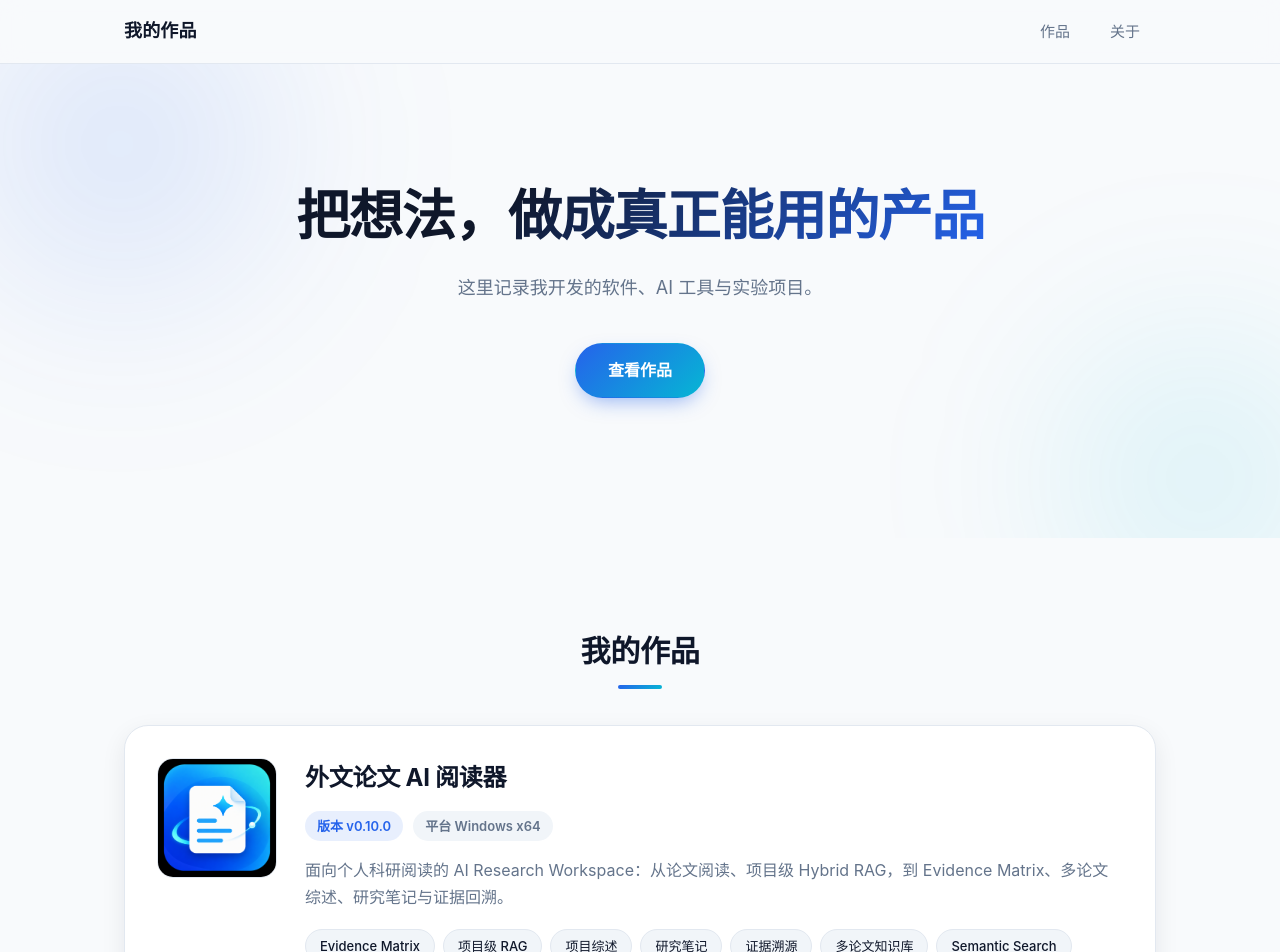
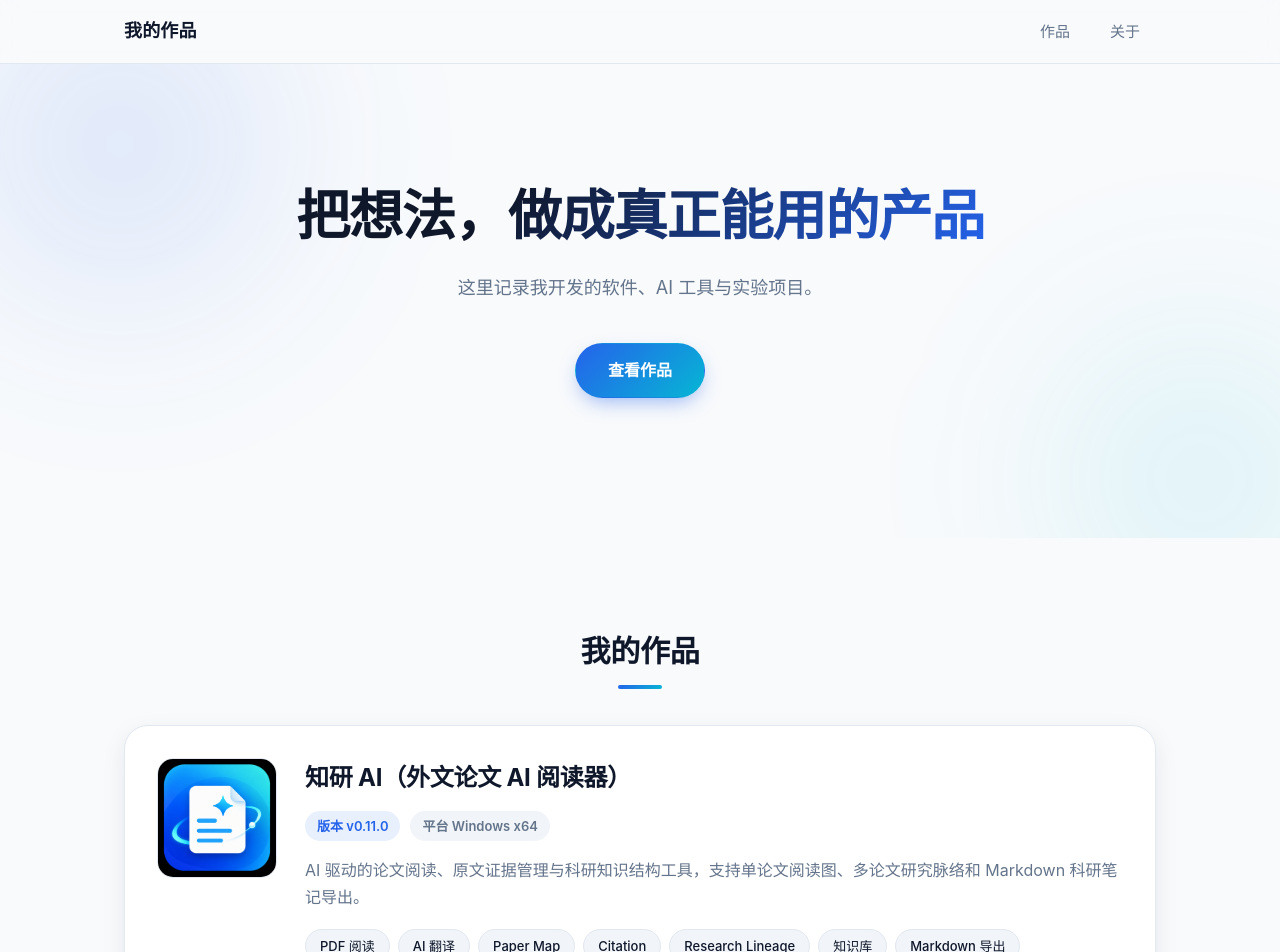
Before and after one commit to Director-code-c/my-portfolio, a Vue app: page / in a window 1280 px wide. Shown: the top 952 px of the page. Built offline with nearby package versions, Linux system fonts and the light colour scheme.

Commit message:
release: update Zhiyan AI to v0.11.0

```diff
--- a/src/data/projects.js
+++ b/src/data/projects.js
@@ -3,101 +3,33 @@
 export const projects = [
   {
     id: 'ai-paper-reader',
-    name: '外文论文 AI 阅读器',
-    version: 'v0.10.0',
+    name: '知研 AI（外文论文 AI 阅读器）',
+    version: 'v0.11.0',
     platform: 'Windows x64',
     icon: `${import.meta.env.BASE_URL}ai-paper-reader.png`,
     description:
-      '面向个人科研阅读的 AI Research Workspace：从论文阅读、项目级 Hybrid RAG，到 Evidence Matrix、多论文综述、研究笔记与证据回溯。',
-    tags: ['Evidence Matrix', '项目级 RAG', '项目综述', '研究笔记', '证据溯源', '多论文知识库', 'Semantic Search', 'RRF Hybrid Search', 'PDF / TXT', '扫描 PDF OCR', 'StarDict 本地词典', '单词本 SRS', 'AI 翻译', 'AI 总结', 'DOI / Crossref', 'BibTeX / APA / GB-T 7714'],
+      'AI 驱动的论文阅读、原文证据管理与科研知识结构工具，支持单论文阅读图、多论文研究脉络和 Markdown 科研笔记导出。',
+    tags: ['PDF 阅读', 'AI 翻译', 'Paper Map', 'Citation', 'Research Lineage', '知识库', 'Markdown 导出', 'Undo / Redo'],
     // Windows 正式版安装包，托管于 GitHub Releases
     downloadUrl:
-      'https://github.com/Director-code-c/ai-paper-reader-releases/releases/download/v0.10.0/AI-Paper-Reader-Setup-0.10.0.exe',
+      'https://github.com/Director-code-c/ai-paper-reader-releases/releases/download/v0.11.0/AI.Setup.0.11.0.exe',
     capabilities: [
-      'Evidence Matrix 多论文证据矩阵',
-      '自动提取：研究问题 / 方法 / 数据集 / 主要结果 / 局限',
-      '每个 Matrix 单元格绑定本地 citation',
-      'citation 一键回到原论文页',
-      '单篇失败隔离，不影响其他论文',
-      '单篇失败可单独重试',
-      'Embedding 不可用时自动 keyword fallback',
-      'Evidence Matrix Markdown 导出',
-      'Evidence Matrix CSV 导出',
-      'CSV UTF-8 BOM（Excel 中文直接打开）',
-      'CSV 公式注入防护',
-      '项目综述：项目概览 / 共同点 / 主要差异 / 研究空白 / 综合结论',
-      'Research Gap 明确标记为基于当前证据推断',
-      '有实质结论必须绑定本地 citation',
-      '无合法 citation 自动降级为“根据当前项目证据无法确定”',
-      '项目综述一键加入研究笔记',
-      '综述 citation metadata 可继续回到原文',
-      '项目综述 Markdown 导出',
-      'Research Projects 研究项目',
-      '一篇论文可属于多个项目',
-      '项目级 Keyword / Semantic / Hybrid RAG',
-      '项目范围跨论文 AI 问答',
-      '项目 scope 防越界',
-      '项目研究笔记',
-      'QA 回答一键加入项目笔记',
-      '笔记 citation 可回到原论文/页码',
-      '阅读状态：待读 / 阅读中 / 已读',
-      '星标论文',
-      '项目内筛选 + 搜索',
-      '多项目状态同步',
-      '学术词汇间隔重复（SM-2-lite）',
-      '今日复习队列',
-      '忘记 / 困难 / 认识 / 熟练 四档复习',
-      '忘记的单词在当前轮再次出现（排到队尾，不重复插入）',
-      '自动计算下次复习时间',
-      '今日待复习 / 今日已复习 / 单词总数统计',
-      '每轮最多 50 个单词并可继续下一轮',
-      '新词 / 学习中 / 复习中 / 已掌握 学习状态',
-      '单词详情与最近复习历史',
-      '论文 AI 问答',
-      '基于论文原文证据回答',
-      '引用含原文摘录与页码',
-      '点击引用页码跳回 PDF',
-      '中文问题自动改写为英文检索词',
-      '多论文持久化知识库',
-      '跨论文 AI 问答',
-      '指定多篇论文对比',
-      '多论文 citation + 页码跳转',
-      'Semantic Search',
-      'Embedding 语义索引',
-      '关键词 / 语义 / 混合三模式',
-      'RRF Hybrid Search',
-      'Hybrid RAG 跨论文问答',
-      '语义不可用自动降级关键词',
-      '论文信息自动提取（标题 / 作者 / 年份 / 期刊）',
-      'DOI 识别',
-      'Crossref 在线补全',
-      'BibTeX 引用',
-      'APA 引用',
-      'GB/T 7714 引用',
-      '一键复制引用',
-      'StarDict 本地词典导入',
-      '智能 / 本地词典 / AI 三种翻译模式',
-      '划词优先本地词典查询',
-      '多词典管理与优先级',
-      'PDF / TXT 阅读',
-      'PDF 文本选择',
-      '扫描 PDF 自动检测',
-      '离线英文 OCR',
-      '扫描页面直接划词',
-      'OCR 文本可复制',
-      'OCR 单词接本地词典',
-      'OCR 句子接 AI 翻译',
-      'AI 选区翻译',
-      'AI 选区总结',
-      'AI 全文总结',
-      '单词本',
-      '重复选词提醒',
-      '文本批注',
-      '跨论文记录中心',
-      'Markdown 导出',
-      '最近阅读',
-      'Light / Dark / System 主题',
+      'PDF / TXT 论文导入与阅读',
+      '划词 AI 翻译与学术总结',
+      '本地单词本与重复选词提醒',
+      '本地论文知识库与项目级检索',
+      'Paper Map 单论文结构化阅读图',
+      '划选原文加入阅读图',
+      'Citation 页码、原文摘录与来源管理',
+      '点击证据跳回 PDF 对应位置',
+      '节点编辑、拖动、连线与自动布局',
+      'Undo / Redo，最多保存 50 步',
+      'Research Lineage 多论文研究脉络',
+      '论文关系与方法演进整理',
+      'AI 关系建议与脉络分析',
+      'Markdown 科研笔记导出',
+      'SQLite 本地存储',
     ],
-    status: 'Windows v0.10.0 正式版',
+    status: 'Windows v0.11.0 正式版',
   },
 ]
```
